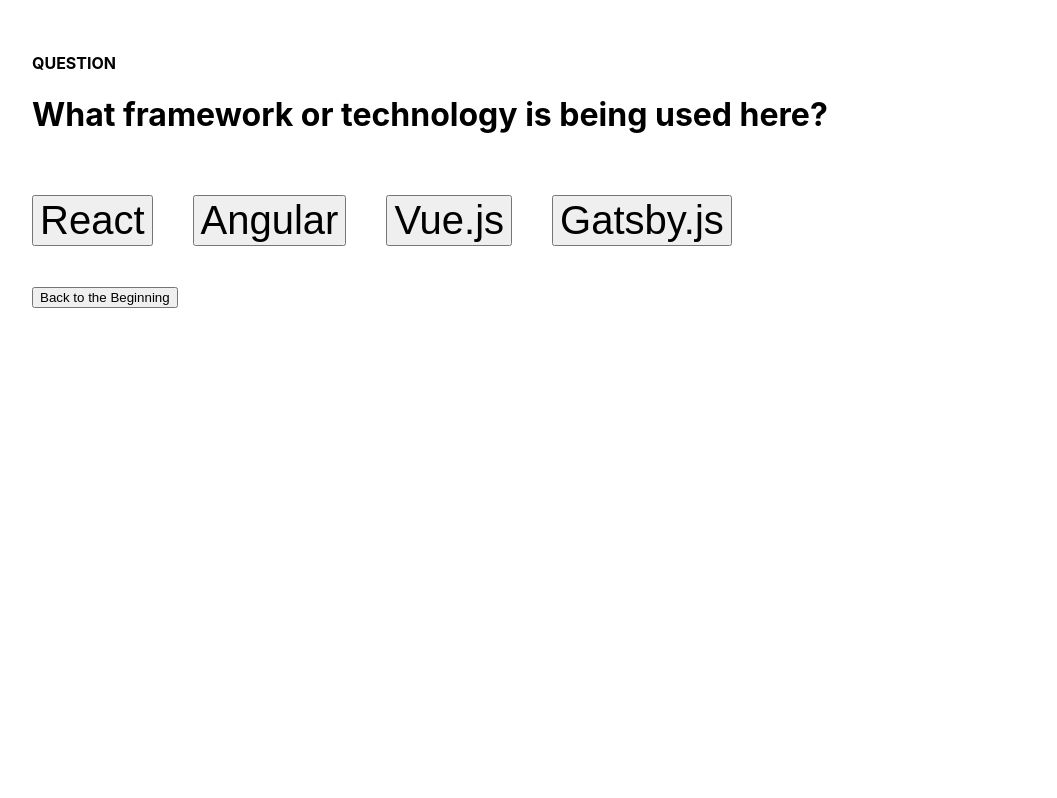
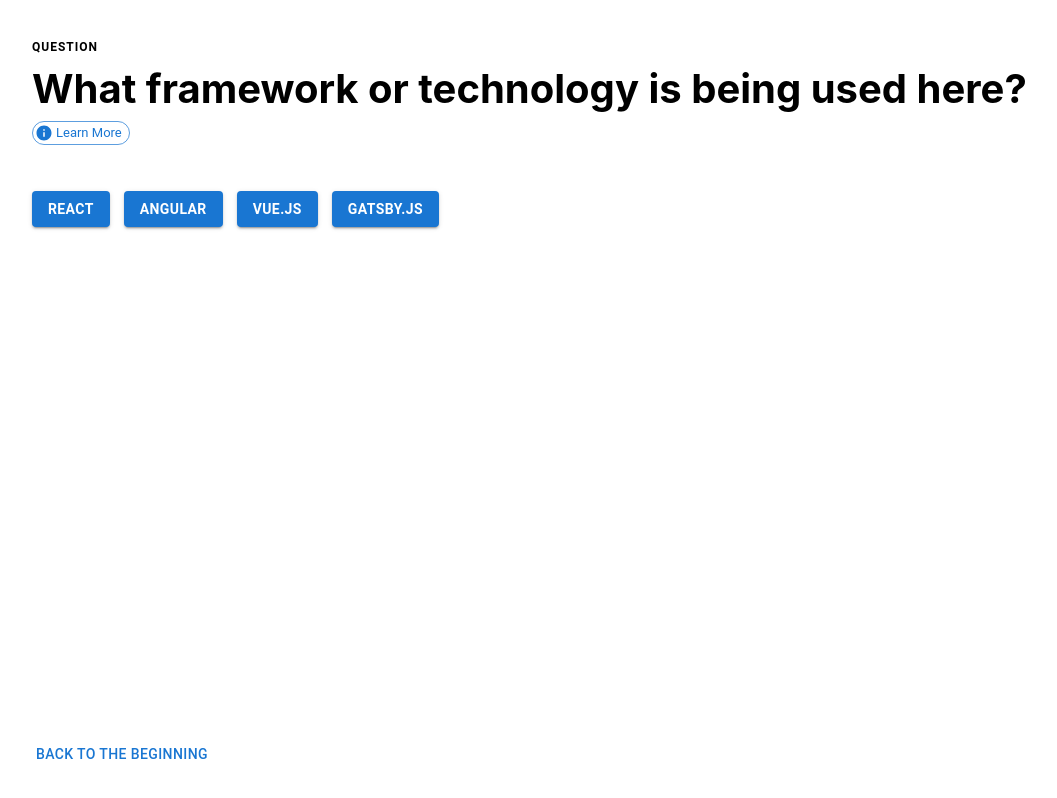
Before and after one commit to MadhavShroff/hypothesizer-demo, a React app: page / in a window 1280 px wide. Shown: the whole page, without its empty margins (0-1057 px from the left). Built offline with nearby package versions, Linux system fonts and the light colour scheme.

Commit message:
Added Styling, Information box to show what information has been gathered as questions are answered. "Learn More" button to link user to relevant resources in case the question is not understood

```diff
--- a/package.json
+++ b/package.json
@@ -3,6 +3,10 @@
   "version": "0.1.0",
   "private": true,
   "dependencies": {
+    "@emotion/react": "^11.8.1",
+    "@emotion/styled": "^11.8.1",
+    "@mui/icons-material": "^5.4.2",
+    "@mui/material": "^5.4.2",
     "@testing-library/jest-dom": "^5.16.1",
     "@testing-library/react": "^12.1.2",
     "@testing-library/user-event": "^13.5.0",
--- a/src/components/App.js
+++ b/src/components/App.js
@@ -1,22 +1,27 @@
 import * as React from "react"
+import { Button, Chip, Typography} from "@mui/material";
+import { InfoList } from "./InfoList";
+import InfoIcon from '@mui/icons-material/Info';
 const exampleTree = require("../tree.json");
 
 export const App = () => {
   const [node, setNode] = React.useState(exampleTree);
+  const [infoList, setInfoList] = React.useState([]);
 
-  console.log(exampleTree);
-  console.log(node);
-
-  let question = node.question;
   let buttons = [];
   node.children.forEach(element => {
     buttons.push(
-      <button onClick={() => {
-        const newNode = element;
-        setNode(newNode);
-      }}
-      style={{"margin": "1em 1em 1em 0em", "fontSize": "2.5em"}}
-      >{element.thisAnswer}</button>
+      <Button variant="contained" onClick={() => {
+          const newNode = element;
+          const newInfoList = infoList;
+          newInfoList.push(newNode.infoDesc);
+          setNode(newNode);
+          setInfoList(newInfoList);
+        }}
+        style={{"margin": "1em 1em 1em 0em"}}
+      ><Typography variant="button" display="block" component="div" fontWeight={700}>
+          {element.thisAnswer}
+    </Typography></Button>
     )
   });
 
@@ -24,13 +29,30 @@
     <div
       className="app"
       style={{"padding": "2em 2em 0em 2em"}}>
-      <div>
-        <h4>{node.nodeType.toUpperCase()}</h4>
-        <h1>{question}</h1>
-        {buttons}
+      <div style={{"margin": "0em 0em 2em 0em"}}>
+        <Typography variant="overline" display="block" fontWeight={700}>{node.nodeType.toUpperCase()}</Typography>
+        <h1 style={{"fontSize": "2.5em", "margin": "0em 0em 0.2em 0em"}}>{node.question}</h1>
+        <div>
+          <Chip variant="outlined"
+            color="primary"
+            size="small"
+            label="Learn More"
+            onClick={() => {
+              if(node.infoLink !== null)
+                window.open(node.infoLink, '_blank');
+              }}
+            icon={<InfoIcon />}
+          />
+        </div>
       </div>
-      <button onClick={() => setNode(exampleTree)}
-      >Back to the Beginning</button>
+      {buttons}
+      <InfoList list={infoList}/>
+      <Button onClick={() => {
+        setInfoList([]);
+        setNode(exampleTree);
+      }}
+      style={{"position": "absolute", "bottom": "2em", "left": "2em"}}
+      >Back to the Beginning</Button>
     </div>
   );
 }
--- a/src/components/Button.js
+++ /dev/null
@@ -1,6 +0,0 @@
-import * as React from "react";
-
-export default function Button(props) {
-  let { action, title, style} = props;
-  return <button onClick={action}>{title}</button>;
-}
--- /dev/null
+++ b/src/components/InfoList.js
@@ -0,0 +1,31 @@
+import {React} from "react";
+import { Box } from "@mui/material";
+
+const styles = {
+    bgcolor: 'background.paper',
+    borderColor: 'text.primary',
+    bottom: '5rem',
+    position: "absolute",
+    left: "2rem",
+    border: 2,
+    width: '450px',
+    padding: "0rem 0rem 0rem 1rem"
+  };
+
+export const InfoList = (props) => {
+    let info = []
+    console.log(props);
+    let {list} = props;
+    if(list.length === 0) return (<></>);
+
+    else list.forEach(item => {
+        info.push(
+            <h2>{item}</h2>
+        );
+    })
+    return (
+        <Box sx={{ ...styles, borderRadius: 1 }} >
+            {info}
+        </Box>
+    )
+}
--- a/src/tree.json
+++ b/src/tree.json
@@ -8,63 +8,85 @@
                             "children": [
                                 {
                                     "children": [],
-                                    "question": "Since you are mutating the state and you expect a render to take place, check the location of the state update for any bugs in the implementation",
+                                    "question": "Since you are mutating the state, and you expect a render to take place, please check the location of the state update for any potential bugs in the implementation",
                                     "thisAnswer": "Yes",
-                                    "nodeType": "hypothesis"
+                                    "nodeType": "hypothesis",
+                                    "infoLink": "https://reactjs.org/docs/hooks-state.html#gatsby-focus-wrapper",
+                                    "infoDesc": "Render call expected"
                                 },
                                 {
                                     "children": [],
-                                    "question": "Since you are mutating the state and you do not expect a render to take place, remove the state update call",
+                                    "question": "Since you are mutating the state and you do not expect a render to take place, consider removing the state update call to resolve the bug",
                                     "thisAnswer": "No",
-                                    "nodeType": "hypothesis"
+                                    "nodeType": "hypothesis",
+                                    "infoLink": "https://reactjs.org/docs/hooks-state.html#gatsby-focus-wrapper",
+                                    "infoDesc": "Render call not expected"
                                 }
                             ],
                             "question": "Is a render expected to take place?",
                             "thisAnswer": "Yes",
-                            "nodeType": "question"
+                            "nodeType": "question",
+                            "infoLink": "https://reactjs.org/docs/conditional-rendering.html#gatsby-focus-wrapper",
+                            "infoDesc": "Component mutates state"
                         },
                         {
                             "children": [],
                             "question": "Is a render expected to take place?",
                             "thisAnswer": "No",
-                            "nodeType": "question"
+                            "nodeType": "question",
+                            "infoLink": "https://reactjs.org/docs/conditional-rendering.html#gatsby-focus-wrapper",
+                            "infoDesc": "Component does not mutates state"
                         }
                     ],
                     "question": "Is this component mutating the state?",
-                    "thisAnswer": "Functional",
-                    "nodeType": "question"
+                    "thisAnswer": "Function",
+                    "nodeType": "question",
+                    "infoLink": "https://reactjs.org/docs/state-and-lifecycle.html",
+                    "infoDesc": "Component is a Function"
                 },
                 {
                     "children": [],
                     "question": "Is this component mutating the state?",
                     "thisAnswer": "Class",
-                    "nodeType": "question"
+                    "nodeType": "question",
+                    "infoLink": "https://reactjs.org/docs/state-and-lifecycle.html",
+                    "infoDesc": "Component is a Class"
                 }
             ],
-            "question": "Is the bug in a functional component or a class component?",
+            "question": "Is the bug in a function component or a class component?",
             "thisAnswer": "React",
-            "nodeType": "question"
+            "nodeType": "question",
+            "infoLink": "https://reactjs.org/docs/components-and-props.html#function-and-class-components",
+            "infoDesc": "Framework used: React"
         },
         {
             "children": [],
             "question": "This is not supported yet",
             "thisAnswer": "Angular",
-            "nodeType": "question"
+            "nodeType": "question",
+            "infoLink": null,
+            "infoDesc": "Framework used: Angular"
         },
         {
             "children": [],
             "question": "This is not supported yet",
             "thisAnswer": "Vue.js",
-            "nodeType": "question"
+            "nodeType": "question",
+            "infoLink": null,
+            "infoDesc": "Framework used: Vue.js"
         },
         {
             "children": [],
             "question": "This is not supported yet",
             "thisAnswer": "Gatsby.js",
-            "nodeType": "question"
+            "nodeType": "question",
+            "infoLink": null,
+            "infoDesc": "Framework used: Gatsby.js"
         }
     ],
     "question": "What framework or technology is being used here?",
     "thisAnswer": null,
-    "nodeType": "question"
+    "nodeType": "question",
+    "infoLink": "https://en.wikipedia.org/wiki/Web_framework",
+    "infoDesc": null
 }
```
Also changed, not shown: src/TreeNode/TreeNode.js (+14 -12 lines), src/TreeNode/TreeNode.ts (+46 -16 lines), build/asset-manifest.json, build/index.html, build/static/js/main.4e268497.js.LICENSE.txt, 5 other files.
